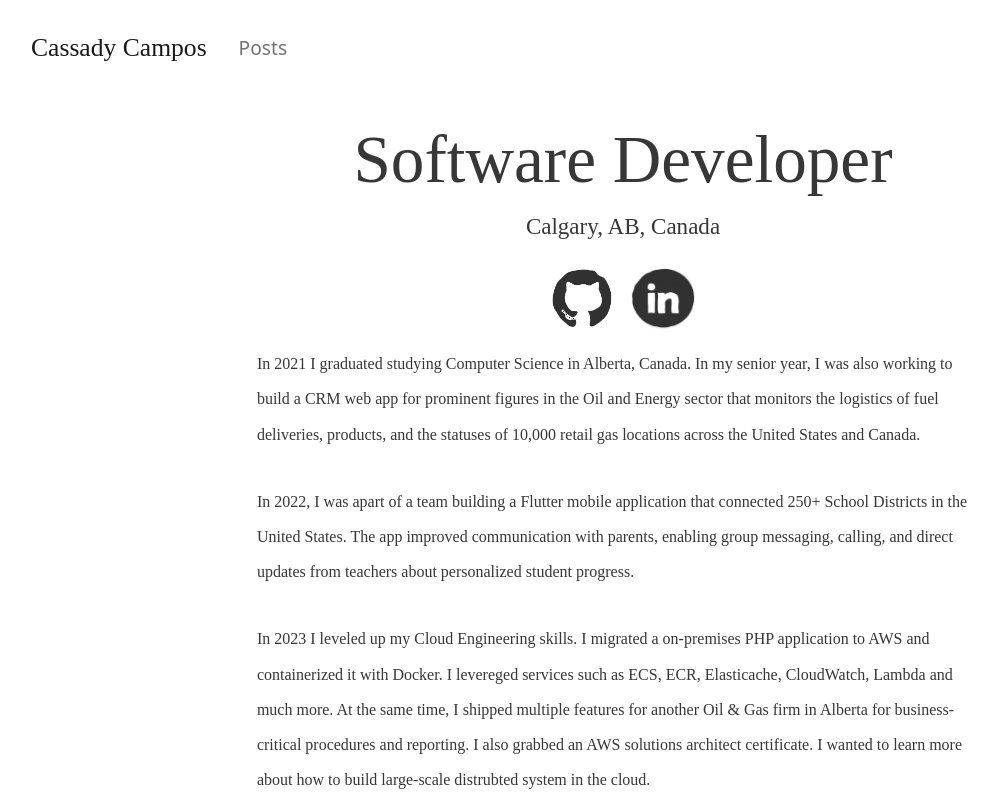
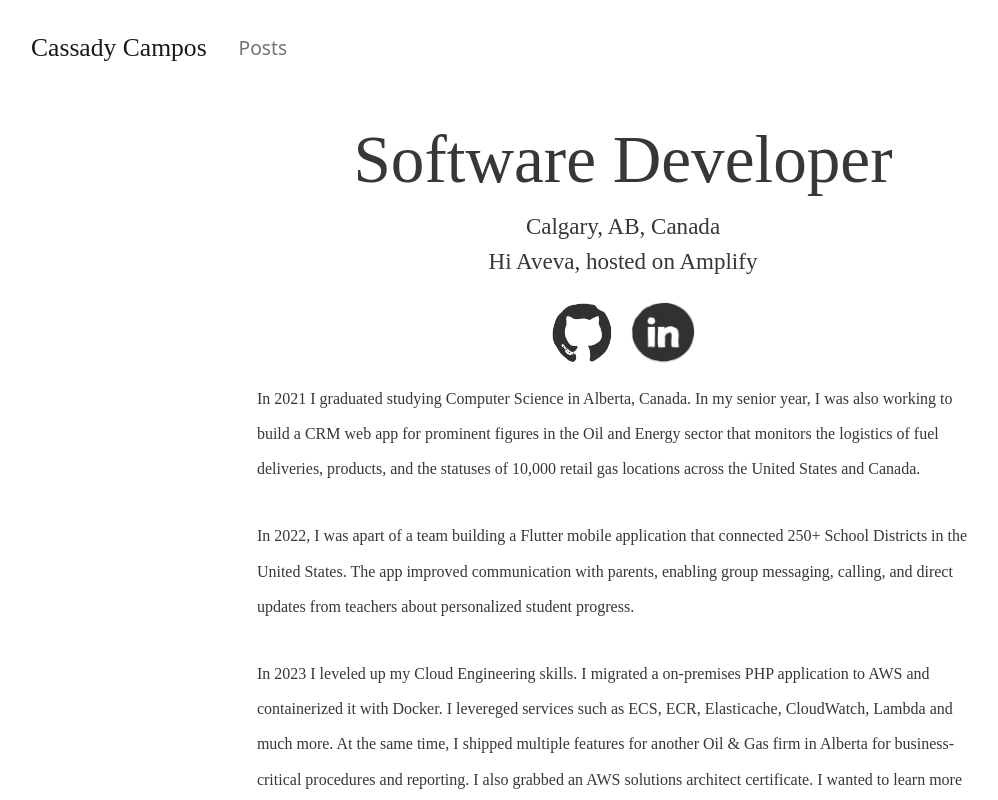
Before and after one commit to CassadyCampos/portfolio2021, a Next.js app: page / in a window 1280 px wide. Shown: the top 800 px of the page, without its empty margins (17-1015 px from the left). Built offline with nearby package versions, Linux system fonts and the light colour scheme; a web font is replaced by a local one.

Commit message:
add hello message

```diff
--- a/pages/index.js
+++ b/pages/index.js
@@ -49,6 +49,14 @@ export default function Home({ posts }) {
                         }
                     >
                         Calgary, AB, Canada
+                    </div>
+                    <div
+                        className={
+                            styles.subTitle +
+                            ' text-center animate__animated animate__fadeInRight animate__slower'
+                        }
+                    >
+                        Hi Aveva, hosted on Amplify
                     </div>
                     <div className="d-flex flex-wrap justify-content-center mt-4 animate__animated animate__fadeInRightBig animate__slower">
                         <div className="mx-2">
```
